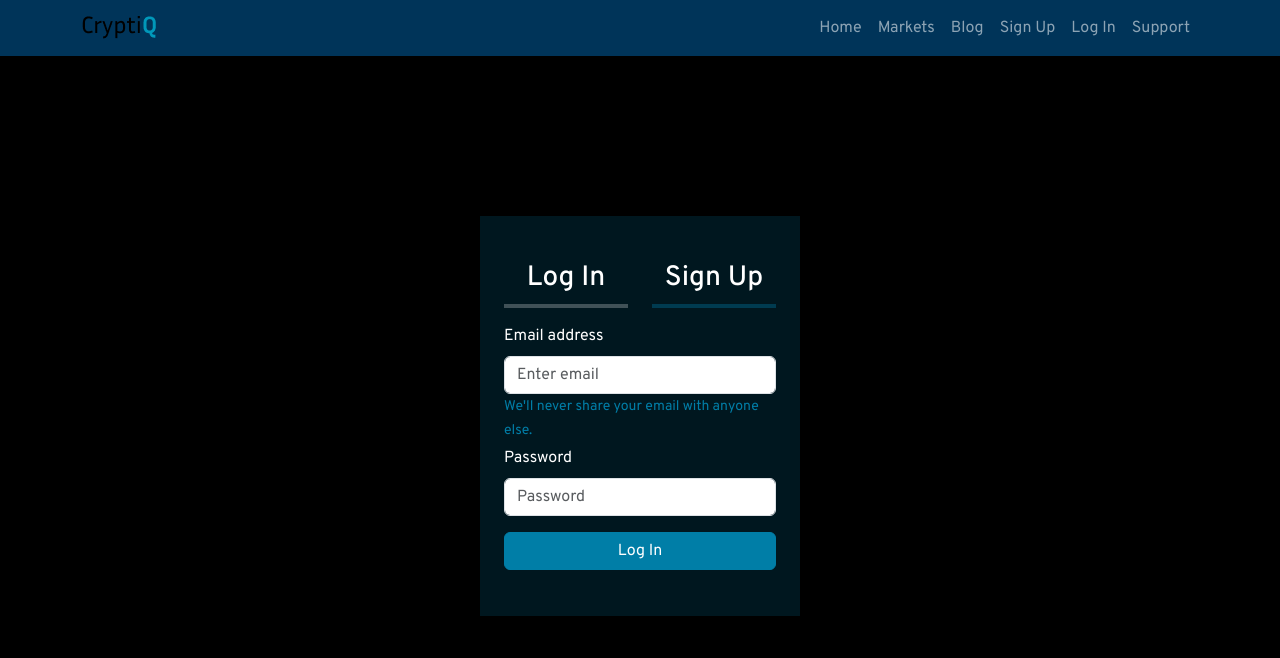
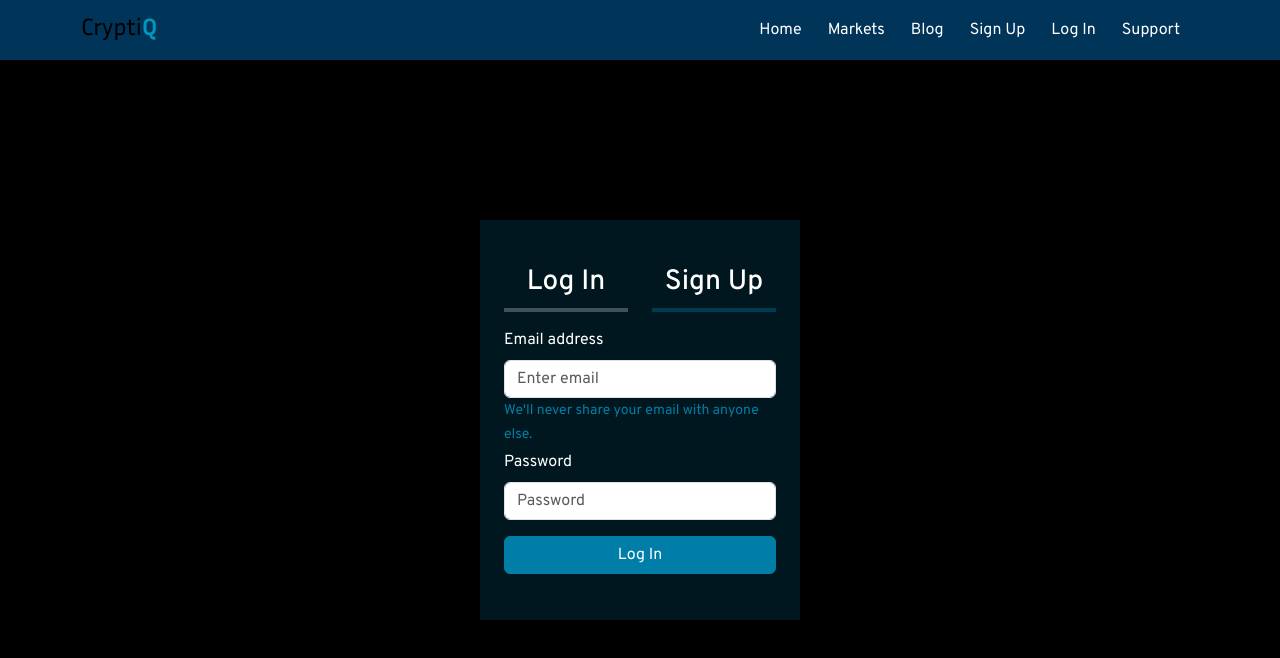
Before and after one commit to griffin1995/cryptocurrencyPlatform, a React (Create React App) app in the folder client/: page /LogIn in a window 1280 px wide. Shown: the top 658 px of the page. Built offline with nearby package versions, Linux system fonts and the light colour scheme.

Commit message:
Fixed navbar router original functionallity

```diff
--- a/client/src/App.js
+++ b/client/src/App.js
@@ -28,7 +28,7 @@ function App() {
             <Route exact path="/" element={<Home />} />
             <Route path="/SignUp" element={<SignUp />} />
             <Route path="/LogIn" element={<LogIn />} />
-            <Route path="/support" element={<Support />} />
+            <Route path="/Support" element={<Support />} />
           </Routes>
       </BrowserRouter>
     </Container>
--- a/client/src/components/NavigationBar.js
+++ b/client/src/components/NavigationBar.js
@@ -7,6 +7,7 @@ import Nav from "react-bootstrap/Nav";
 import Image from "react-bootstrap/Image";
 import {Link} from "react-router-dom";
 import Logo from "../media/CryptiQ.png";
+import "../css/NavigationBar.scss";
 
 export default function NavigationBar() {
  return (
@@ -22,19 +23,19 @@ export default function NavigationBar() {
              <Nav.Link as={Link} to="/">
                Home
              </Nav.Link>
-             <Nav.Link as={Link} to="..pages/Markets.js">
+             <Nav.Link as={Link} to="/Markets">
                Markets
              </Nav.Link>
-             <Nav.Link as={Link} to="../pages/Blog.js">
+             <Nav.Link as={Link} to="/Blog">
                Blog
              </Nav.Link>
-             <Nav.Link as={Link} to="../pages/SignUp.js">
+             <Nav.Link as={Link} to="/SignUp">
                Sign Up
              </Nav.Link>
-             <Nav.Link as={Link} to="../pages/LogIn.js">
+             <Nav.Link as={Link} to="/LogIn">
                Log In
              </Nav.Link>
-             <Nav.Link as={Link} to="/support">
+             <Nav.Link as={Link} to="/Support">
                Support
              </Nav.Link>
            </Nav>
--- a/client/src/css/NavigationBar.css
+++ /dev/null
@@ -1,51 +0,0 @@
-/* NavigationBar.css */
-
-.navbar {
-  display: flex;
-  justify-content: space-between;
-  padding: 10px 0;
-  font-size: 40px;
-}
-
-.navbar-left {
-  display: flex;
-  justify-content: space-between;
-  flex: 1;
-}
-
-.navbar-logo {
-  flex: 1;
-}
-
-.navbar-links {
-  display: flex;
-  justify-content: space-between;
-  flex: 8;
-}
-
-.navbar-brand img {
-  height: auto;
-  max-height: 40px;
-}
-
-.navbar-link {
-  color: white;
-  margin-right: 10px;
-  position: relative;
-}
-
-.navbar-link:hover::after {
-  content: "";
-  position: absolute;
-  left: 20%;
-  right: 20%;
-  bottom: 0;
-  height: 2px;
-  background-color: #007EA7;
-}
-
-.navbar-right {
-  display: flex;
-  justify-content: space-between;
-  flex: 4;
-}
--- /dev/null
+++ b/client/src/css/NavigationBar.scss
@@ -0,0 +1,21 @@
+.navbar {
+  padding: 10px 0;
+}
+
+.navbar-brand img {
+  height: auto;
+  max-height: 40px;
+}
+
+.nav-link {
+  color: white;
+  margin-right: 10px;
+}
+
+.nav-link:hover {
+  color: lightgray;
+}
+
+.navbar-nav .active .nav-link {
+  color: lightblue;
+}
```
